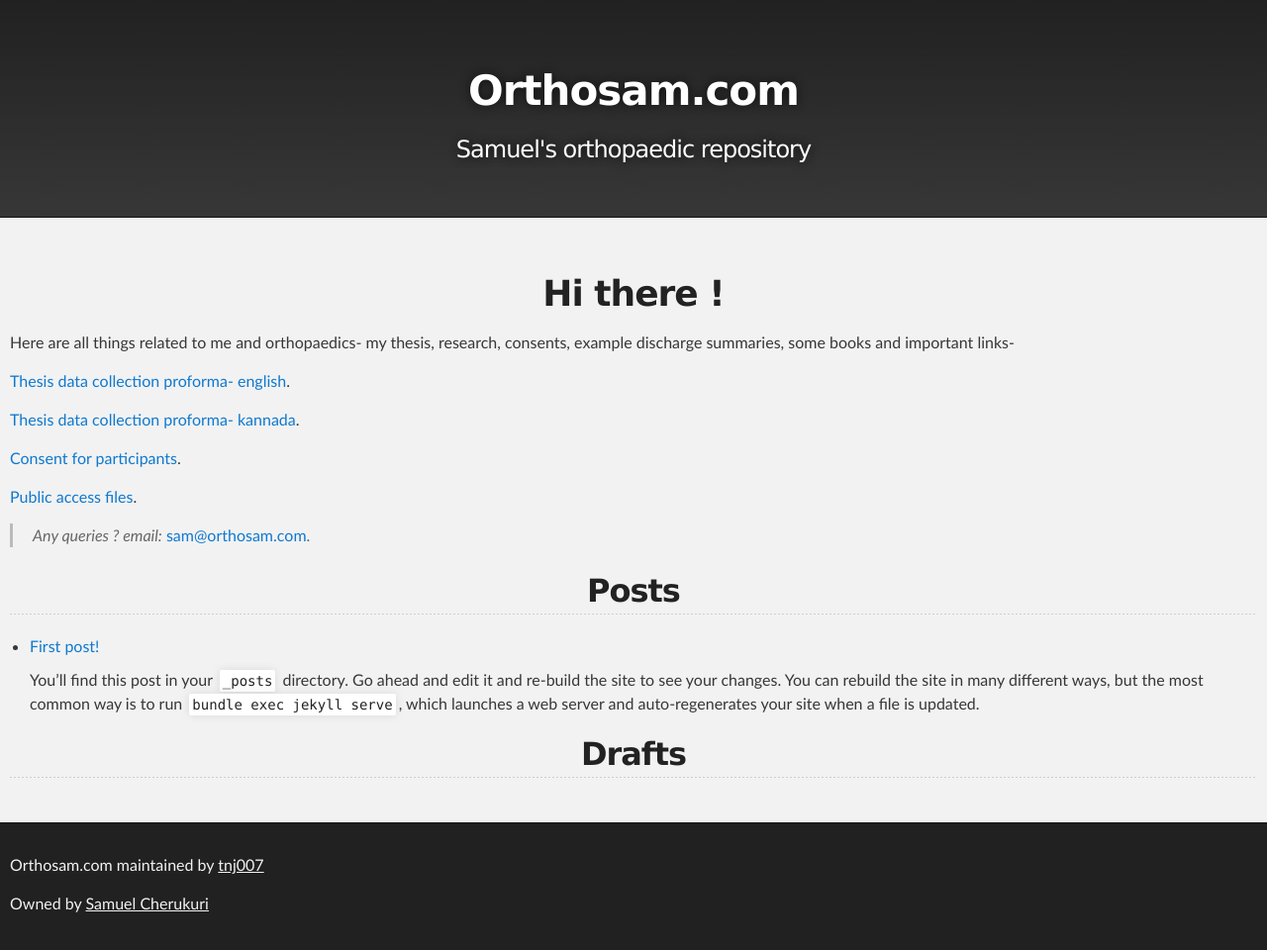
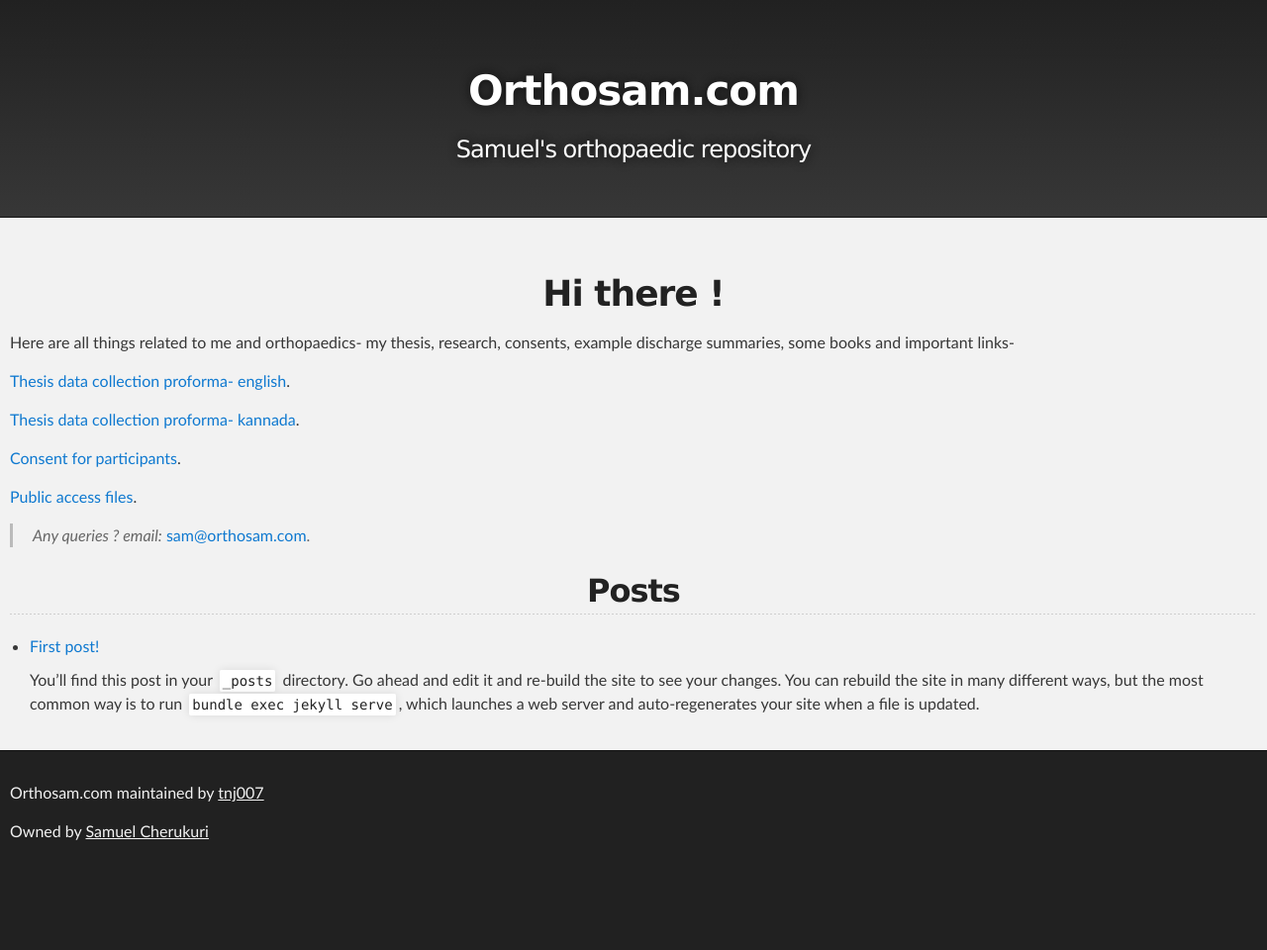
Before and after one commit to tnj007/samuel, a Jekyll site: the page built from index.md, in a window 1280 px wide. Shown: the whole page at 99% size. Built offline with Jekyll 4.4.1, drawn with Linux system fonts in a browser that asks for light colours; our own code applies the rules of GitHub Pages for plain Markdown files; after the commit the page ends 900 px from its top, so only the background shows below that.

Commit message:
Update index.md

```diff
--- a/index.md
+++ b/index.md
@@ -28,14 +28,3 @@
     </li>
   {% endfor %}
 </ul>
-
-## Drafts
-
-<ul>
-  {% for post in site.drafts %}
-    <li>
-      <a href="{{ post.url }}">{{ post.title }}</a>
-      {{ post.excerpt }}
-    </li>
-  {% endfor %}
-</ul>
```
